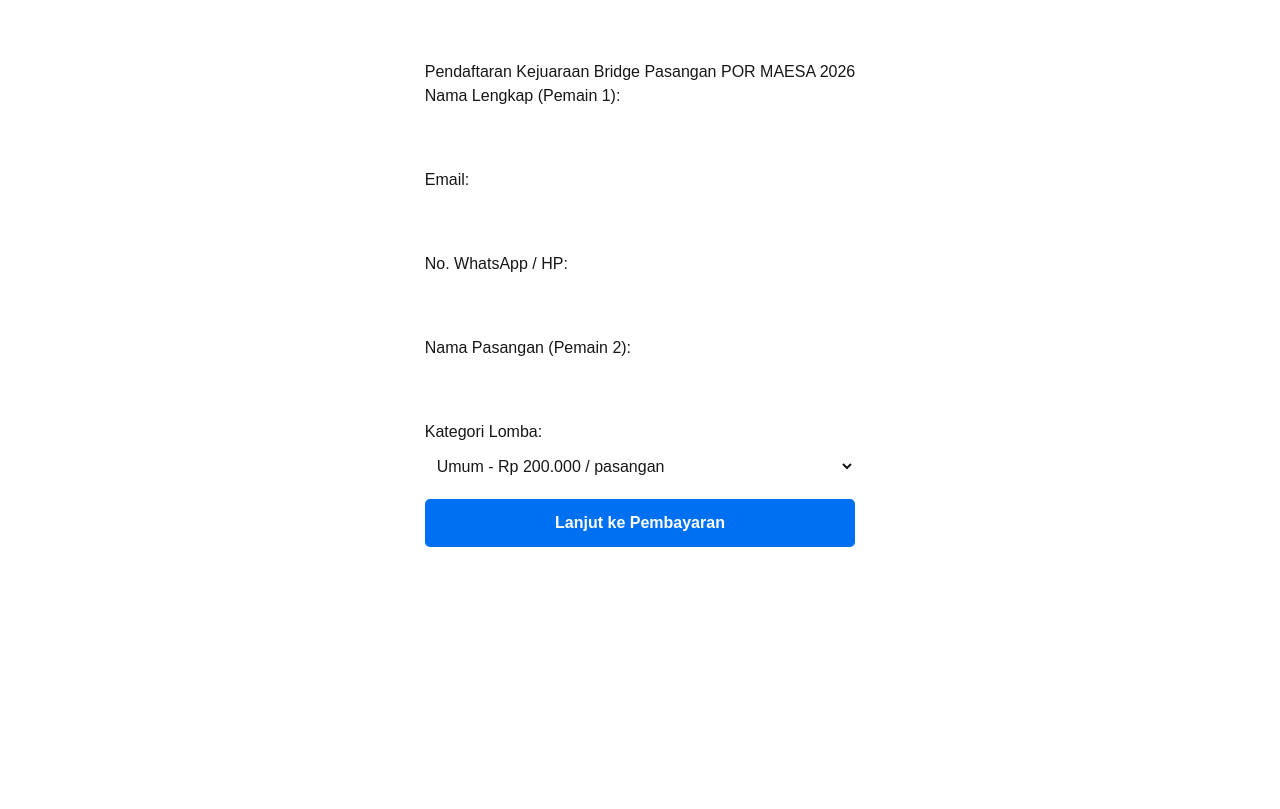
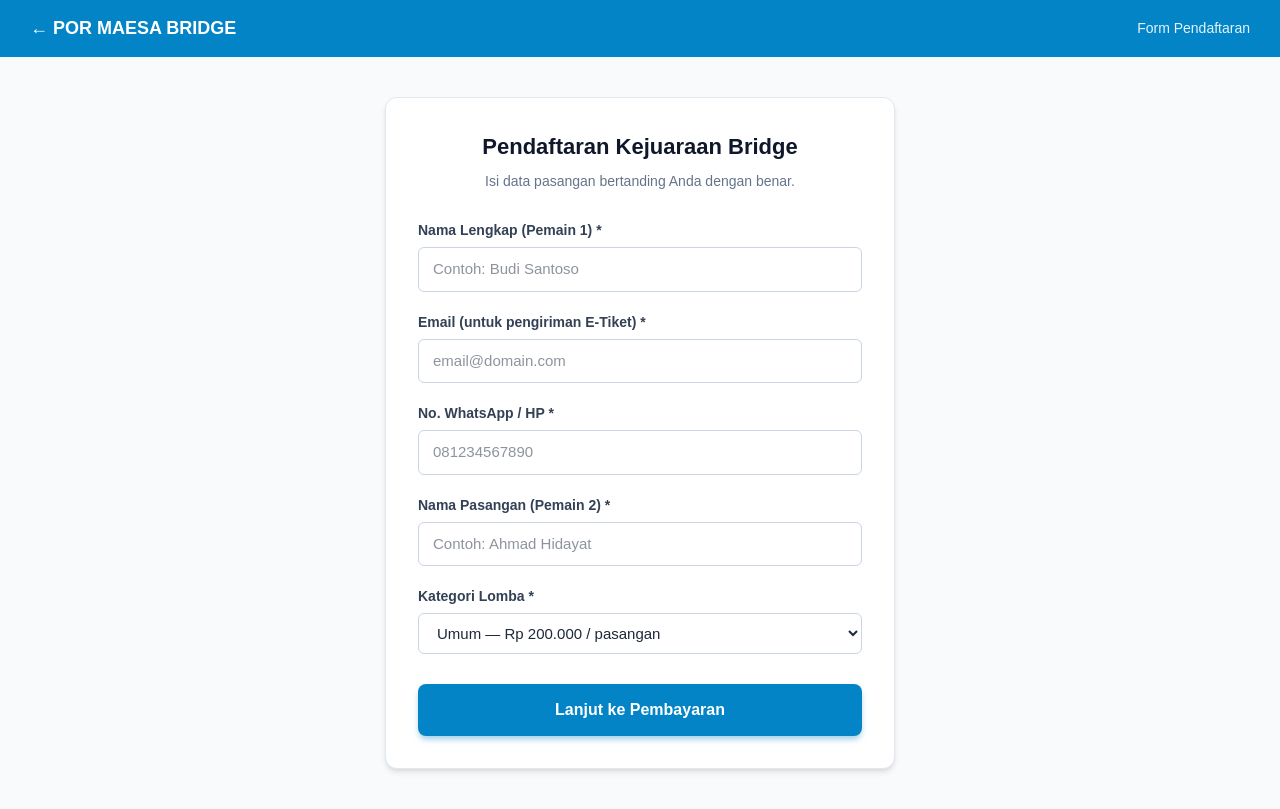
Before and after one commit to fredocto/pormaesa-ekosistem, a Next.js app: page /register in a window 1280 px wide. Built offline with nearby package versions, Linux system fonts and the light colour scheme; no server answers.

Commit message:
design: polish register form UI UX

```diff
--- a/app/register/page.tsx
+++ b/app/register/page.tsx
@@ -1,217 +1,149 @@
 'use client'
 
-import { useState, useEffect } from 'react'
-import { createClient } from '@/lib/supabase/client'
-
-declare global {
-  interface Window {
-    snap: any
-  }
-}
+import React, { useState } from 'react'
+import Link from 'next/link'
 
 export default function RegisterBridgePage() {
-  const supabase = createClient()
+  const [formData, setFormData] = useState({
+    nama1: '',
+    email: '',
+    phone: '',
+    nama2: '',
+    kategori: 'Umum - Rp 200.000 / pasangan',
+  })
 
   const [loading, setLoading] = useState(false)
-  const [formData, setFormData] = useState({
-    namaLengkap: '',
-    email: '',
-    noHp: '',
-    kategori: 'Umum',
-    namaPasangan: '',
-  })
 
-  // Script Midtrans Snap Pop-up
-  useEffect(() => {
-    const snapScriptUrl = 'https://app.sandbox.midtrans.com/snap/snap.js'
-    const clientKey = process.env.NEXT_PUBLIC_MIDTRANS_CLIENT_KEY || ''
-
-    const script = document.createElement('script')
-    script.src = snapScriptUrl
-    script.setAttribute('data-client-key', clientKey)
-    document.body.appendChild(script)
-
-    return () => {
-      document.body.removeChild(script)
-    }
-  }, [])
-
-  const getHarga = (kategori: string) => {
-    switch (kategori) {
-      case 'Umum':
-        return 200000
-      case 'Junior U26':
-        return 100000
-      case 'Pelajar':
-        return 0
-      default:
-        return 200000
-    }
-  }
-
-  const handleSubmit = async (e: React.FormEvent) => {
+  const handleSubmit = (e: React.FormEvent) => {
     e.preventDefault()
     setLoading(true)
-
-    try {
-      const harga = getHarga(formData.kategori)
-      const orderId = `BRIDGE-${Date.now()}`
-      const qrCodeToken = `QR-${Math.random().toString(36).substring(2, 9).toUpperCase()}`
-
-      // 1. Simpan Pendaftaran ke Database Supabase
-      const { data: eventData } = await supabase
-        .from('events')
-        .select('id')
-        .limit(1)
-        .single()
-
-      const { error: dbError } = await supabase.from('pendaftaran_event').insert({
-        event_id: eventData?.id || null,
-        order_id: orderId,
-        kategori_lomba: formData.kategori,
-        status_pembayaran: harga === 0 ? 'paid' : 'pending',
-        qr_code_token: qrCodeToken,
-        additional_data: {
-          nama_lengkap: formData.namaLengkap,
-          email: formData.email,
-          no_hp: formData.noHp,
-          nama_pasangan: formData.namaPasangan,
-        },
-      })
-
-      if (dbError) throw dbError
-
-
-      // 2. Jika Gratis (Pelajar), langsung redirect ke E-Tiket
-if (harga === 0) {
-  alert('Pendaftaran Berhasil! Kategori Pelajar Gratis.')
-  window.location.href = `/ticket/${orderId}`
-  return
-}
-
-      // 3. Jika Berbayar, Minta Token ke Midtrans
-      const res = await fetch('/api/tokenizer', {
-        method: 'POST',
-        headers: { 'Content-Type': 'application/json' },
-        body: JSON.stringify({
-          orderId,
-          grossAmount: harga,
-          namaLengkap: formData.namaLengkap,
-          email: formData.email,
-          noHp: formData.noHp,
-          kategori: formData.kategori,
-        }),
-      })
-
-      const tokenData = await res.json()
-
-      if (tokenData.error) {
-        alert(tokenData.error)
-        setLoading(false)
-        return
-      }
-
-      // 4. Buka Pop-up Pembayaran Midtrans Snap
-      // Ganti alert bawaan dengan redirect otomatis ke halaman e-tiket
-window.snap.pay(tokenData.token, {
-  onSuccess: function (result: any) {
-    window.location.href = `/ticket/${orderId}`
-  },
-  onPending: function (result: any) {
-    window.location.href = `/ticket/${orderId}`
-  },
-  onError: function (result: any) {
-    alert('Pembayaran gagal, silakan coba lagi.')
-  },
-  onClose: function () {
-    // Jika popup ditutup, tetap arahkan ke tiket agar bisa melakukan bayar ulang
-    window.location.href = `/ticket/${orderId}`
-  },
-})
-    } catch (err: any) {
-      alert(`Terjadi kesalahan: ${err.message}`)
-    } finally {
-      setLoading(false)
-    }
+    // Alur pembayaran / integrasi Midtrans di sini
+    console.log('Data pendaftaran:', formData)
   }
 
   return (
-    <div style={{ maxWidth: '500px', margin: '40px auto', padding: '20px', fontFamily: 'sans-serif' }}>
-      <h2>Pendaftaran Kejuaraan Bridge Pasangan POR MAESA 2026</h2>
-      <form onSubmit={handleSubmit} style={{ display: 'flex', flexDirection: 'column', gap: '15px' }}>
+    <div style={{ backgroundColor: '#f8fafc', minHeight: '100vh', fontFamily: 'sans-serif', color: '#1e293b' }}>
+      {/* Header */}
+      <header style={{ background: '#0284c7', color: '#fff', padding: '15px 30px', display: 'flex', justifyContent: 'space-between', alignItems: 'center' }}>
+        <Link href="/" style={{ color: '#fff', textDecoration: 'none', fontWeight: 'bold', fontSize: '18px' }}>
+          ← POR MAESA BRIDGE
+        </Link>
+        <span style={{ fontSize: '14px', opacity: 0.9 }}>Form Pendaftaran</span>
+      </header>
+
+      {/* Main Form Container */}
+      <main style={{ maxWidth: '550px', margin: '40px auto', padding: '0 20px' }}>
+        <div style={{ background: '#fff', borderRadius: '12px', padding: '32px', boxShadow: '0 4px 6px -1px rgba(0, 0, 0, 0.1), 0 2px 4px -1px rgba(0, 0, 0, 0.06)', border: '1px solid #e2e8f0' }}>
+
+          <h2 style={{ fontSize: '22px', fontWeight: 'bold', color: '#0f172a', marginBottom: '8px', textAlign: 'center' }}>
+            Pendaftaran Kejuaraan Bridge
+          </h2>
+          <p style={{ fontSize: '14px', color: '#64748b', textAlign: 'center', marginBottom: '28px' }}>
+            Isi data pasangan bertanding Anda dengan benar.
+          </p>
+
+          <form onSubmit={handleSubmit} style={{ display: 'flex', flexDirection: 'column', gap: '20px' }}>
+
+            {/* Nama Pemain 1 */}
             <div>
-          <label>Nama Lengkap (Pemain 1):</label>
+              <label style={{ display: 'block', fontSize: '14px', fontWeight: '600', marginBottom: '6px', color: '#334155' }}>
+                Nama Lengkap (Pemain 1) *
+              </label>
               <input
                 type="text"
                 required
-            style={{ width: '100%', padding: '8px', marginTop: '5px' }}
-            value={formData.namaLengkap}
-            onChange={(e) => setFormData({ ...formData, namaLengkap: e.target.value })}
+                placeholder="Contoh: Budi Santoso"
+                value={formData.nama1}
+                onChange={(e) => setFormData({ ...formData, nama1: e.target.value })}
+                style={{ width: '100%', padding: '10px 14px', borderRadius: '6px', border: '1px solid #cbd5e1', fontSize: '15px', outline: 'none', boxSizing: 'border-box' }}
               />
             </div>
 
+            {/* Email */}
             <div>
-          <label>Email:</label>
+              <label style={{ display: 'block', fontSize: '14px', fontWeight: '600', marginBottom: '6px', color: '#334155' }}>
+                Email (untuk pengiriman E-Tiket) *
+              </label>
               <input
                 type="email"
                 required
-            style={{ width: '100%', padding: '8px', marginTop: '5px' }}
+                placeholder="email@domain.com"
                 value={formData.email}
                 onChange={(e) => setFormData({ ...formData, email: e.target.value })}
+                style={{ width: '100%', padding: '10px 14px', borderRadius: '6px', border: '1px solid #cbd5e1', fontSize: '15px', outline: 'none', boxSizing: 'border-box' }}
               />
             </div>
 
+            {/* No WhatsApp */}
             <div>
-          <label>No. WhatsApp / HP:</label>
+              <label style={{ display: 'block', fontSize: '14px', fontWeight: '600', marginBottom: '6px', color: '#334155' }}>
+                No. WhatsApp / HP *
+              </label>
               <input
                 type="tel"
                 required
-            style={{ width: '100%', padding: '8px', marginTop: '5px' }}
-            value={formData.noHp}
-            onChange={(e) => setFormData({ ...formData, noHp: e.target.value })}
+                placeholder="081234567890"
+                value={formData.phone}
+                onChange={(e) => setFormData({ ...formData, phone: e.target.value })}
+                style={{ width: '100%', padding: '10px 14px', borderRadius: '6px', border: '1px solid #cbd5e1', fontSize: '15px', outline: 'none', boxSizing: 'border-box' }}
               />
             </div>
 
+            {/* Nama Pemain 2 */}
             <div>
-          <label>Nama Pasangan (Pemain 2):</label>
+              <label style={{ display: 'block', fontSize: '14px', fontWeight: '600', marginBottom: '6px', color: '#334155' }}>
+                Nama Pasangan (Pemain 2) *
+              </label>
               <input
                 type="text"
                 required
-            style={{ width: '100%', padding: '8px', marginTop: '5px' }}
-            value={formData.namaPasangan}
-            onChange={(e) => setFormData({ ...formData, namaPasangan: e.target.value })}
+                placeholder="Contoh: Ahmad Hidayat"
+                value={formData.nama2}
+                onChange={(e) => setFormData({ ...formData, nama2: e.target.value })}
+                style={{ width: '100%', padding: '10px 14px', borderRadius: '6px', border: '1px solid #cbd5e1', fontSize: '15px', outline: 'none', boxSizing: 'border-box' }}
               />
             </div>
 
+            {/* Kategori Lomba */}
             <div>
-          <label>Kategori Lomba:</label>
+              <label style={{ display: 'block', fontSize: '14px', fontWeight: '600', marginBottom: '6px', color: '#334155' }}>
+                Kategori Lomba *
+              </label>
               <select
-            style={{ width: '100%', padding: '8px', marginTop: '5px' }}
                 value={formData.kategori}
                 onChange={(e) => setFormData({ ...formData, kategori: e.target.value })}
+                style={{ width: '100%', padding: '10px 14px', borderRadius: '6px', border: '1px solid #cbd5e1', fontSize: '15px', outline: 'none', backgroundColor: '#fff', boxSizing: 'border-box' }}
               >
-            <option value="Umum">Umum - Rp 200.000 / pasangan</option>
-            <option value="Junior U26">Junior U26 - Rp 100.000 / pasangan</option>
-            <option value="Pelajar">Pelajar - GRATIS</option>
+                <option value="Umum - Rp 200.000 / pasangan">Umum — Rp 200.000 / pasangan</option>
+                <option value="Junior U26 - Rp 100.000 / pasangan">Junior U26 — Rp 100.000 / pasangan</option>
+                <option value="Pelajar - Gratis">Pelajar — GRATIS</option>
               </select>
             </div>
 
+            {/* Submit Button */}
             <button
               type="submit"
               disabled={loading}
               style={{
-            padding: '12px',
-            backgroundColor: '#0070f3',
+                marginTop: '10px',
+                padding: '14px',
+                backgroundColor: '#0284c7',
                 color: '#fff',
                 border: 'none',
-            borderRadius: '5px',
-            cursor: 'pointer',
+                borderRadius: '8px',
+                fontSize: '16px',
                 fontWeight: 'bold',
+                cursor: loading ? 'not-allowed' : 'pointer',
+                boxShadow: '0 4px 6px -1px rgba(2, 132, 199, 0.4)',
+                transition: 'background-color 0.2s',
               }}
             >
               {loading ? 'Memproses...' : 'Lanjut ke Pembayaran'}
             </button>
+
           </form>
+        </div>
+      </main>
     </div>
   )
 }
```
Lines whose indentation alone changed are shown as unchanged.
